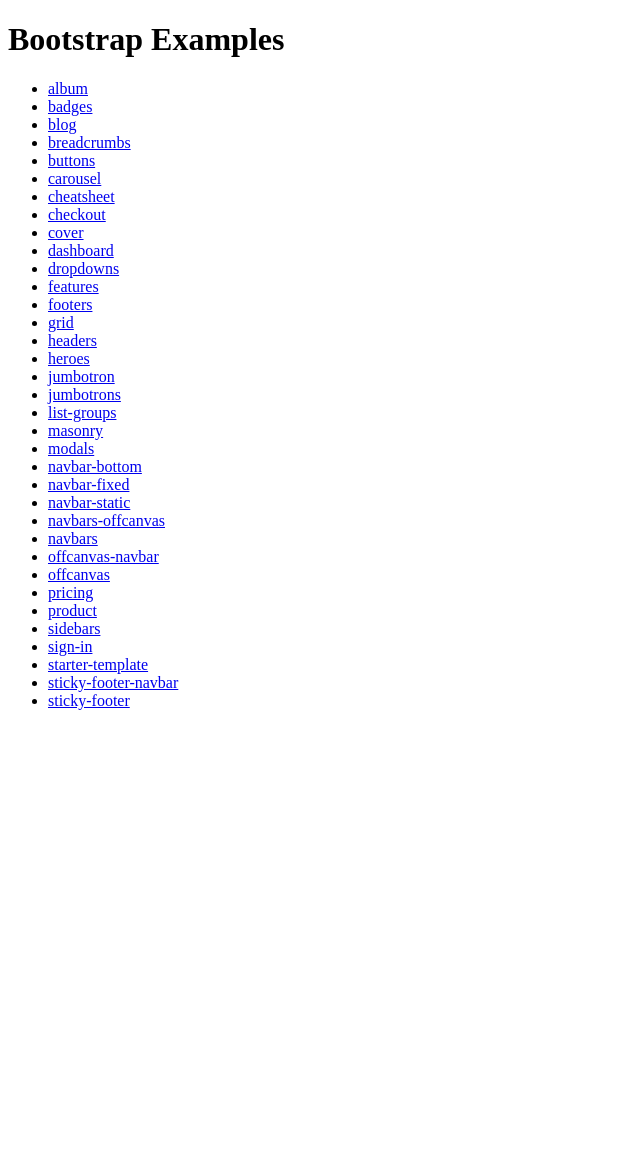
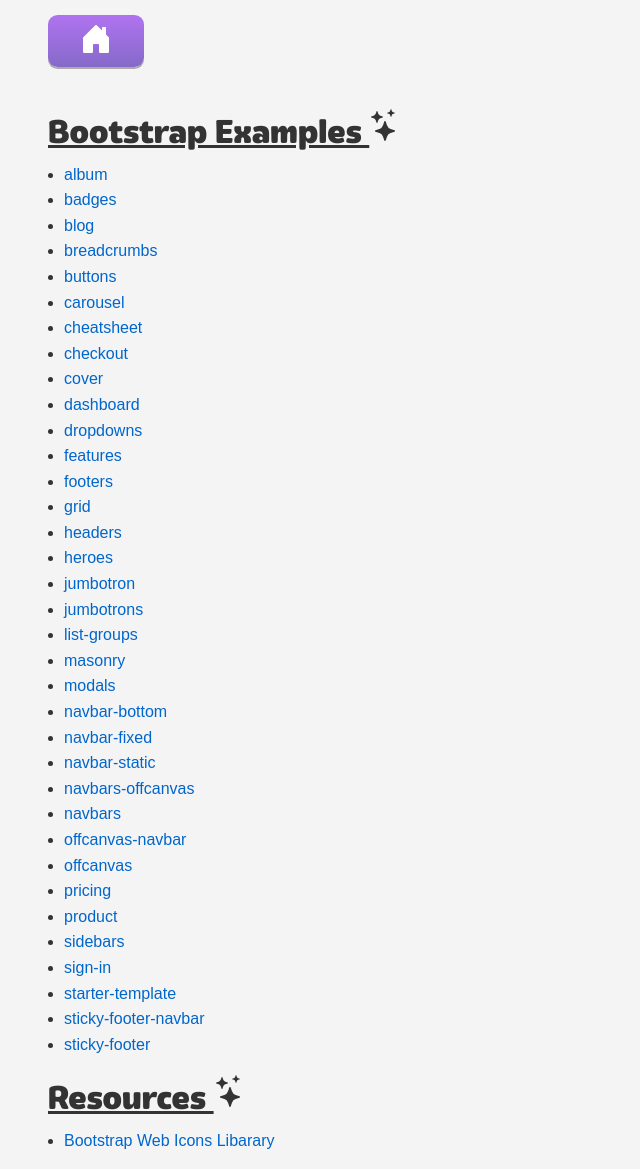
Before and after one commit to theJAMARK1/theJAMARK1.github.io, a PHP site: page /examples/index.html in a window 1280 px wide. Shown: the whole page, without its empty margins (0-640 px from the left). Before the commit the page ends 710 px from the top, so only its background shows below. Run offline with PHP 8.4, Linux system fonts and the light colour scheme.

Commit message:
Examples update and icons
- Completely refurbished /examples
- Refurbished 404.html
- Fixed the stylesheet
- bootstrap icon compatibility
- custom eigerdals-heavy and eigerdals-regular fonts added

```diff
--- a/examples/index.html
+++ b/examples/index.html
@@ -1,14 +1,85 @@
 <!DOCTYPE html>
 <html lang="en">
+
 <head>
     <meta charset="UTF-8">
     <meta name="viewport" content="width=device-width,initial-scale=1.0">
-        <title>Examples Index</title>
+    <title>theJAMARK1 - Website Examples Index</title>
+
+
+    <link rel="stylesheet" href=../styles.css />
+
+    <style>
+        body {
+            font-family: sans-serif !important;
+            background: #f4f4f4;
+            color: #333;
+            padding: 1rem;
+        }
+
+        h1 {
+            font-family: 'eigerdals-heavy' !important;
+            font-size: 2rem;
+            color: #333;
+            padding-left: 2rem;
+            padding-top: 1rem;
+            margin-bottom: 0.2rem;
+            text-decoration: underline;
+        }
+
+        p {
+            margin-bottom: 1.5rem;
+            padding-left: 2rem;
+        }
+
+        ul {
+            padding-left: 3rem;
+        }
+
+        a.button,
+        .button:focus {
+            color: #ffffff !important;
+            text-shadow: #333;
+            font-size: 2rem !important;
+            text-align: center;
+            margin-bottom: 1rem !important;
+            padding: 0.5rem 1em;
+            padding-left: 1em;
+            border-radius: 0.3em;
+            background: linear-gradient(0deg, #856ac9 0%, #B073F0 100%);
+            border-color: #553798 !important;
+            box-shadow: 0px 2px 0px rgba(0, 0, 0, 0.3);
+            font-family: sans-serif !important;
+            font-weight: bold;
+            text-decoration: none;
+        }
+
+        a.button:hover {
+            background: #444040;
+        }
+    </style>
 </head>
+
 <body>
+    <p>
+        <!-- Home Button -->
+        <a class="button" href="/">
+            <svg xmlns="http://www.w3.org/2000/svg" width="16" height="16" fill="currentColor"
+                class="bi bi-house-door-fill" viewBox="0 0 16 16">
+                <path
+                    d="M6.5 14.5v-3.505c0-.245.25-.495.5-.495h2c.25 0 .5.25.5.5v3.5a.5.5 0 0 0 .5.5h4a.5.5 0 0 0 .5-.5v-7a.5.5 0 0 0-.146-.354L13 5.793V2.5a.5.5 0 0 0-.5-.5h-1a.5.5 0 0 0-.5.5v1.293L8.354 1.146a.5.5 0 0 0-.708 0l-6 6A.5.5 0 0 0 1.5 7.5v7a.5.5 0 0 0 .5.5h4a.5.5 0 0 0 .5-.5" />
+            </svg>
+        </a>
+    </p>
 
     <!-- list title -->
-        <h1>Bootstrap Examples</h1>
+    <h1>Bootstrap Examples
+        <svg xmlns="http://www.w3.org/2000/svg" width="24" height="24" fill="currentColor" class="bi bi-stars"
+            viewBox="0 0 16 16">
+            <path
+                d="M7.657 6.247c.11-.33.576-.33.686 0l.645 1.937a2.89 2.89 0 0 0 1.829 1.828l1.936.645c.33.11.33.576 0 .686l-1.937.645a2.89 2.89 0 0 0-1.828 1.829l-.645 1.936a.361.361 0 0 1-.686 0l-.645-1.937a2.89 2.89 0 0 0-1.828-1.828l-1.937-.645a.361.361 0 0 1 0-.686l1.937-.645a2.89 2.89 0 0 0 1.828-1.828zM3.794 1.148a.217.217 0 0 1 .412 0l.387 1.162c.173.518.579.924 1.097 1.097l1.162.387a.217.217 0 0 1 0 .412l-1.162.387A1.73 1.73 0 0 0 4.593 5.69l-.387 1.162a.217.217 0 0 1-.412 0L3.407 5.69A1.73 1.73 0 0 0 2.31 4.593l-1.162-.387a.217.217 0 0 1 0-.412l1.162-.387A1.73 1.73 0 0 0 3.407 2.31zM10.863.099a.145.145 0 0 1 .274 0l.258.774c.115.346.386.617.732.732l.774.258a.145.145 0 0 1 0 .274l-.774.258a1.16 1.16 0 0 0-.732.732l-.258.774a.145.145 0 0 1-.274 0l-.258-.774a1.16 1.16 0 0 0-.732-.732L9.1 2.137a.145.145 0 0 1 0-.274l.774-.258c.346-.115.617-.386.732-.732z" />
+        </svg>
+    </h1>
     <ul>
         <!-- List of folders -->
         <li><a href="bootstrap/album/">album</a></li>
@@ -51,5 +122,18 @@
         <li><a href="bootstrap/sticky-footer/">sticky-footer</a></li>
     </ul>
 
+    <!-- list title -->
+    <h1>Resources
+        <svg xmlns="http://www.w3.org/2000/svg" width="24" height="24" fill="currentColor" class="bi bi-stars"
+            viewBox="0 0 16 16">
+            <path
+                d="M7.657 6.247c.11-.33.576-.33.686 0l.645 1.937a2.89 2.89 0 0 0 1.829 1.828l1.936.645c.33.11.33.576 0 .686l-1.937.645a2.89 2.89 0 0 0-1.828 1.829l-.645 1.936a.361.361 0 0 1-.686 0l-.645-1.937a2.89 2.89 0 0 0-1.828-1.828l-1.937-.645a.361.361 0 0 1 0-.686l1.937-.645a2.89 2.89 0 0 0 1.828-1.828zM3.794 1.148a.217.217 0 0 1 .412 0l.387 1.162c.173.518.579.924 1.097 1.097l1.162.387a.217.217 0 0 1 0 .412l-1.162.387A1.73 1.73 0 0 0 4.593 5.69l-.387 1.162a.217.217 0 0 1-.412 0L3.407 5.69A1.73 1.73 0 0 0 2.31 4.593l-1.162-.387a.217.217 0 0 1 0-.412l1.162-.387A1.73 1.73 0 0 0 3.407 2.31zM10.863.099a.145.145 0 0 1 .274 0l.258.774c.115.346.386.617.732.732l.774.258a.145.145 0 0 1 0 .274l-.774.258a1.16 1.16 0 0 0-.732.732l-.258.774a.145.145 0 0 1-.274 0l-.258-.774a1.16 1.16 0 0 0-.732-.732L9.1 2.137a.145.145 0 0 1 0-.274l.774-.258c.346-.115.617-.386.732-.732z" />
+        </svg>
+    </h1>
+    <ul>
+        <li><a href="https://icons.getbootstrap.com/">Bootstrap Web Icons Libarary</a></li>
+
+    </ul>
 </body>
+
 </html>
--- a/styles.css
+++ b/styles.css
@@ -7,9 +7,29 @@
     box-sizing: border-box;
 }
 
+@font-face {
+    font-family: 'eigerdals-heavy';
+    src: url('fonts/eigerdals_heavy-webfont.woff2') format('woff2'),
+        url('fonts/eigerdals_heavy-webfont.woff') format('woff');
+    font-weight: normal;
+    font-style: normal;
+    font-display: swap;
+    /* makes text visible while loading */
+}
+
+@font-face {
+    font-family: 'eigerdals-regular';
+    src: url('fonts/eigerdals-webfont.woff2') format('woff2'),
+        url('fonts/eigerdals-webfont.woff') format('woff');
+    font-weight: normal;
+    font-style: normal;
+    font-display: swap;
+    /* makes text visible while loading */
+}
+
 /* Base typography & layout */
 body {
-    font-family: Arial, Helvetica, sans-serif;
+    font-family: sans-serif, Verdana, Arial;
     line-height: 1.6;
     color: #333;
     background-color: #f9f9f9;
@@ -27,6 +47,7 @@ a:hover {
 
 /* Header */
 header {
+    font-family: 'eigerdals-heavy';
     background-color: #fff;
     border-bottom: 1px solid #ddd;
     padding: 1rem 0;
@@ -60,3 +81,13 @@ footer {
     color: #666;
     border-top: 1px solid #ddd;
 }
+
+/* Makes all Bootstrap Icons more customizable alongside text.
+Find some icons here: https://icons.getbootstrap.com/
+*/
+.bi {
+    vertical-align: text-top;
+    width: 1em;
+    height: 1em;
+    color: inherit !important;
+}
```
Also changed, not shown: 404.html (+28 -12 lines), index.html (+5 -2 lines), fonts/eigerdals-webfont.woff (added), fonts/eigerdals-webfont.woff2 (added), fonts/eigerdals_heavy-webfont.woff (added), fonts/eigerdals_heavy-webfont.woff2 (added). Lines whose indentation alone changed are shown as unchanged.
